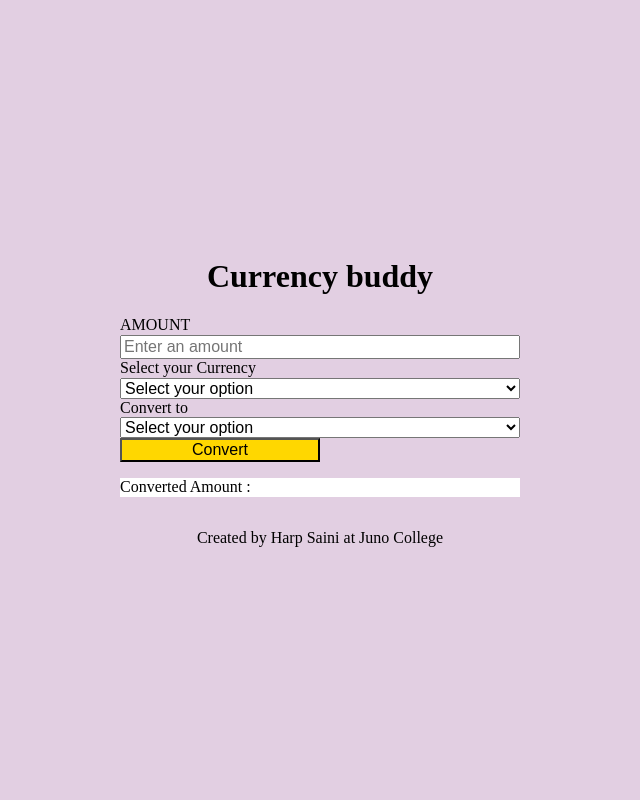
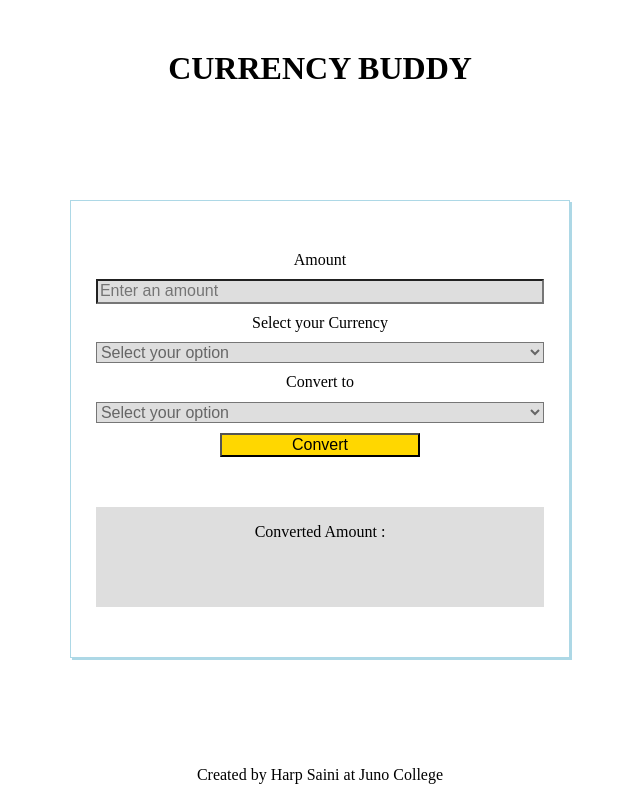
Before and after one commit to harpsaini/myCurrencyChanger, a plain HTML site: page index.html in a window 1280 px wide. Shown: the whole page, without its empty margins (320-960 px from the left). Drawn offline with nearby package versions, Linux system fonts and the light colour scheme.

Commit message:
first commit

```diff
--- a/index.html
+++ b/index.html
@@ -16,7 +16,7 @@
 
   <form>
 
-    <label for="Amount">AMOUNT</label>
+    <label for="Amount">Amount</label>
     <input type="number" id="Amount" placeholder="Enter an amount">
 
 
--- a/styles.css
+++ b/styles.css
@@ -10,34 +10,52 @@ html { -moz-box-sizing: border-box; -webkit-box-sizing: border-box; box-sizing:
 
 
 body{
-  background-color: rgb(226, 207, 226);
+
   display: flex;
   flex-direction: column;
-  justify-content: center;
+  justify-content: space-between;
   align-items: center;
   height: 100vh;
+
+}
+
+h1{
+  text-transform:uppercase;
+  margin-top: 50px;
 }
 
 
-.display{
-  background-color: white;
- }
+main{
+  display: inline-block;
+   width: 500px;
+   border: 1px solid lightblue;
+  text-align: center;
 
-
-h1{
-  color}
+  box-shadow: 2px 2px  lightblue;
+}
 
 form{
   display: flex;
   flex-direction: column;
+  align-items: center;
+  margin: 50px 0;
+
 }
 
-#fromCurrency{
-  width: 400px;
+
+select{
+  width: 90%;
+  background-color: #DEDEDE;
+  color: #666;
+  margin: 10px;
+
 }
 
-#toCurrenc{
-  width: 400px;
+input{
+  width: 90%;
+  background-color: #DEDEDE;
+  margin: 10px;
+
 }
 
 button{
@@ -45,3 +63,12 @@ button{
   background-color: gold;
 
 }
+
+.display
+{
+  background-color: #dedede;
+  height:100px;
+  margin-bottom: 50px;
+  width: 90%;
+  display: inline-block;
+}
```
